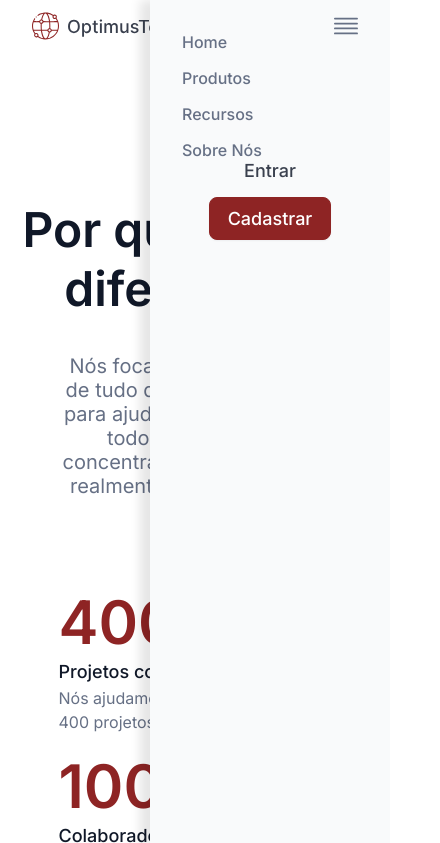
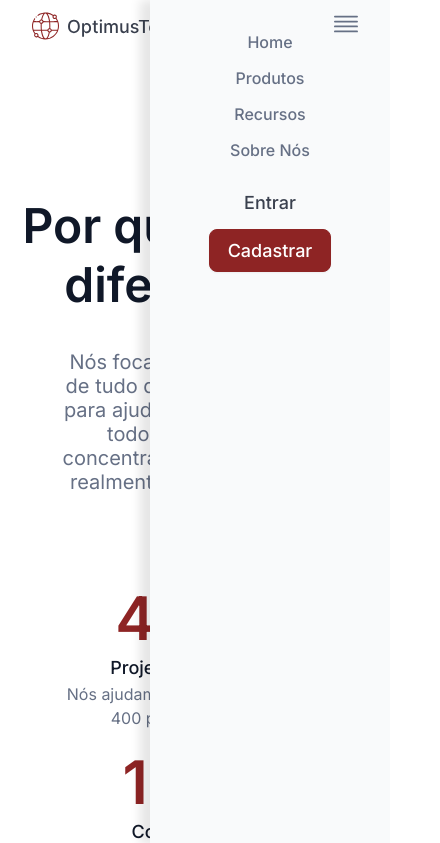
Before and after one commit to jacksonadh/Alura7DaysOfCodeHtml, a plain HTML site: page index.html in a window 390 px wide. Both pictures are taken after a click on the picture 346 px from the left and 26 px from the top of the page. Shown: the top 843 px of the page, 440 px wide, since content can reach past the window. Drawn offline with Linux system fonts and the light colour scheme.

Commit message:
projeto finalizado com sucesso! adcionado media query para responsividade nos tamanho tablet e moblie

```diff
--- a/index.html
+++ b/index.html
@@ -12,14 +12,12 @@
 <body>
 
   <nav>
-    <div class="logo">
-      <img src="./img/worldwide.svg"
-        alt="Logo da OptimusTech, a logo é um círculo que forma um globo com linhas que se cruzam de forma que se assemelhe a formar uma rede">
-    </div>
-    <div class="toglle-menu">
+    <img class="logo" src="./img/worldwide.svg"
+      alt="Logo da OptimusTech, a logo é um círculo que forma um globo com linhas que se cruzam de forma que se assemelhe a formar uma rede">
+    <div class="toggle-menu">
       <img src="./img/menu-icon.svg" alt="Menu Icon">
     </div>
-    <div class="menuMobile">
+    <div class="menu">
       <div class="links">
         <ul>
           <li><a href="#">Home</a></li>
--- a/index.js
+++ b/index.js
@@ -1,9 +1,8 @@
-const menuMobile = document.querySelector('.menuMobile')
-const menuIcon = document.querySelector('.toglle-menu img')
+const menu = document.querySelector('.menu')
+const menuIcon = document.querySelector('.toggle-menu img')
 
 
 menuIcon.addEventListener('click', function () {
   // quando houver clique no ícone de menu
-  menuMobile.classList.toggle('active')
-
+  menu.classList.toggle('active')
 })
--- a/style.css
+++ b/style.css
@@ -39,7 +39,6 @@ textarea {
   font-family: 'Inter', sans-serif;
 }
 
-
 nav {
   display: flex;
   justify-content: space-between;
@@ -47,37 +46,43 @@ nav {
   padding: 0.75rem 2rem;
 }
 
-.menuMobile.active {
+.menu {
+  display: flex;
+  align-items: center;
+  gap: 2rem;
+}
+
+.menu.active {
   right: 0;
   box-shadow: -10px 0 10px rgba(0, 0, 0, 0.1);
   transition: all 0.5s;
 }
 
-.menuMobile .links ul {
+.menu .links ul {
   display: flex;
   gap: 1rem;
+  margin-left: 2rem;
 }
 
-.menuMobile .links ul li a {
+.menu .links ul li a {
   text-decoration: none;
   color: var(--gray500);
   font: 500 1rem 'Inter';
   flex-wrap: wrap;
 }
 
-.toglle-menu {
+.toggle-menu {
   display: none;
   visibility: hidden;
 }
 
-.menuMobile .login {
+.menu .login {
   display: flex;
   align-items: center;
   gap: 1rem;
 }
 
-
-.menuMobile .login a {
+.menu .login a {
   text-decoration: none;
   font: 500 1.125rem 'Inter';
   color: var(--gray);
@@ -112,13 +117,11 @@ button:hover {
   line-height: 1.5rem;
 }
 
-
 .sobre h1 {
   color: var(--gray900);
   font: 600 3rem 'Inter';
   margin: 1.5rem 0 2.25rem 0;
 }
-
 
 .sobre p {
   color: var(--gray500);
@@ -222,7 +225,6 @@ button:hover {
   margin: 1.5rem;
 }
 
-
 .depoimentos {
   margin: 0 auto;
 }
@@ -311,12 +313,12 @@ footer span {
 
 @media screen and (max-width: 768px) {
 
-  .toglle-menu {
+  .toggle-menu {
     display: initial;
     visibility: visible;
   }
 
-  .toglle-menu img {
+  .toggle-menu img {
     position: relative;
     z-index: 1;
     width: 24px;
@@ -324,7 +326,7 @@ footer span {
     cursor: pointer;
   }
 
-  .menuMobile {
+  .menu {
     flex-direction: column;
     position: fixed;
     top: 0;
@@ -336,20 +338,60 @@ footer span {
     transition: all 2s;
   }
 
-  .menuMobile .links,
-  .menuMobile .login {
+  .menu .links,
+  .menu .login {
     display: flex;
     flex-direction: column;
     width: 100%;
   }
 
-  .menuMobile .links ul {
+  .menu .links ul {
     display: flex;
     gap: 1rem;
     flex-direction: column;
+    margin: 0;
+    text-align: center;
+  }
+
+  .metricas-container {
+    max-width: 50rem;
+    text-align: center;
   }
 
   .depoimentos .depoimento-container h2 {
     font: 500 1.5rem 'Inter';
   }
+
+  footer h2 {
+    font: 500 1.5rem 'Inter';
+  }
+
+  footer p {
+    font: 400 1rem 'Inter';
+    text-align: center;
+  }
+
+  footer input {
+    width: 15.5rem;
+  }
 }
+
+@media screen and (max-width: 425px) {
+
+  .depoimentos .depoimento-container span {
+    text-align: center;
+  }
+
+  .depoimentos .depoimento-container h2 {
+    font: 500 1rem 'Inter';
+  }
+
+  footer form {
+    display: flex;
+    flex-direction: column;
+  }
+
+  footer span {
+    text-align: center;
+  }
+}
```
